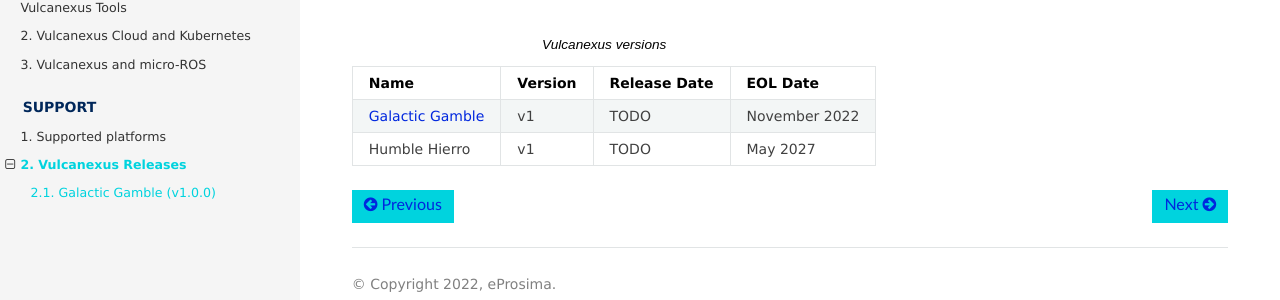
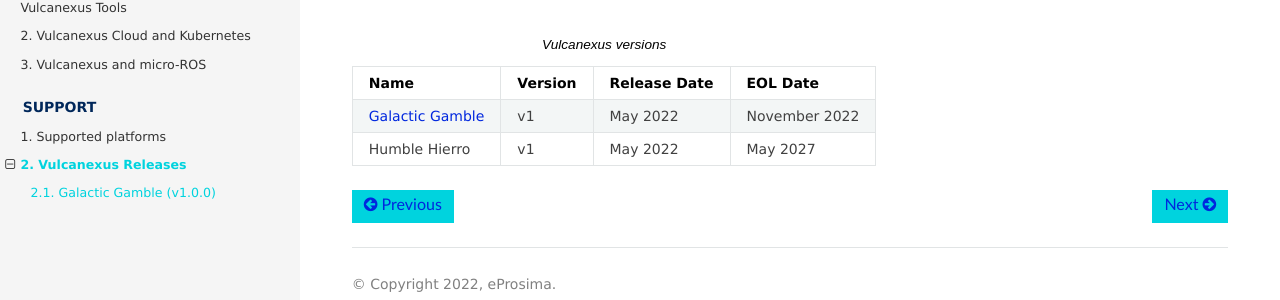
Before and after one commit to eProsima/vulcanexus, a Sphinx documentation site: the page built from docs/rst/notes/notes.rst, in a window 1280 px wide. Shown: the part 360-660 px from the top of the page. Built offline with Sphinx 7.4.7 and the Read the Docs theme 2.0.0, drawn with Linux system fonts in a browser that asks for light colours; pages that are not in the unit, such as notebooks, are missing from menus.

Commit message:
Added suggestions
Signed-off-by: Javier Santiago <javiersantiago@eprosima.com>

```diff
--- a/docs/rst/notes/notes.rst
+++ b/docs/rst/notes/notes.rst
@@ -26,9 +26,9 @@
      - EOL Date
    * - :ref:`Galactic Gamble <notes_galactic_latest>`
      - v1
-     - TODO
+     - May 2022
      - November 2022
    * - :ref:`Humble Hierro <notes_humble_latest>`
      - v1
-     - TODO
+     - May 2022
      - May 2027
--- a/docs/rst/tutorials/cloud_tutorial.rst
+++ b/docs/rst/tutorials/cloud_tutorial.rst
@@ -126,7 +126,7 @@
 DDS-Router deployment
 ^^^^^^^^^^^^^^^^^^^^^
 
-The cloud router is launched from within a *Vulcanexus Cloud* Docker image (that can be downloaded in `Vulcanexus webpage <TODO: include final URL>`_), which uses as configuration file the one hosted in the previously set up ConfigMap.
+The cloud router is launched from within a *Vulcanexus Cloud* Docker image (that can be downloaded in `Vulcanexus webpage <https://vulcanexus.org/>`_), which uses as configuration file the one hosted in the previously set up ConfigMap.
 Assuming the name of the generated Docker image is ``ubuntu-vulcanexus-cloud:humble``, the cloud router will then be deployed with the following settings:
 
 .. literalinclude:: ../../resources/tutorials/cloud_tutorial/ddsrouter.yaml
```
